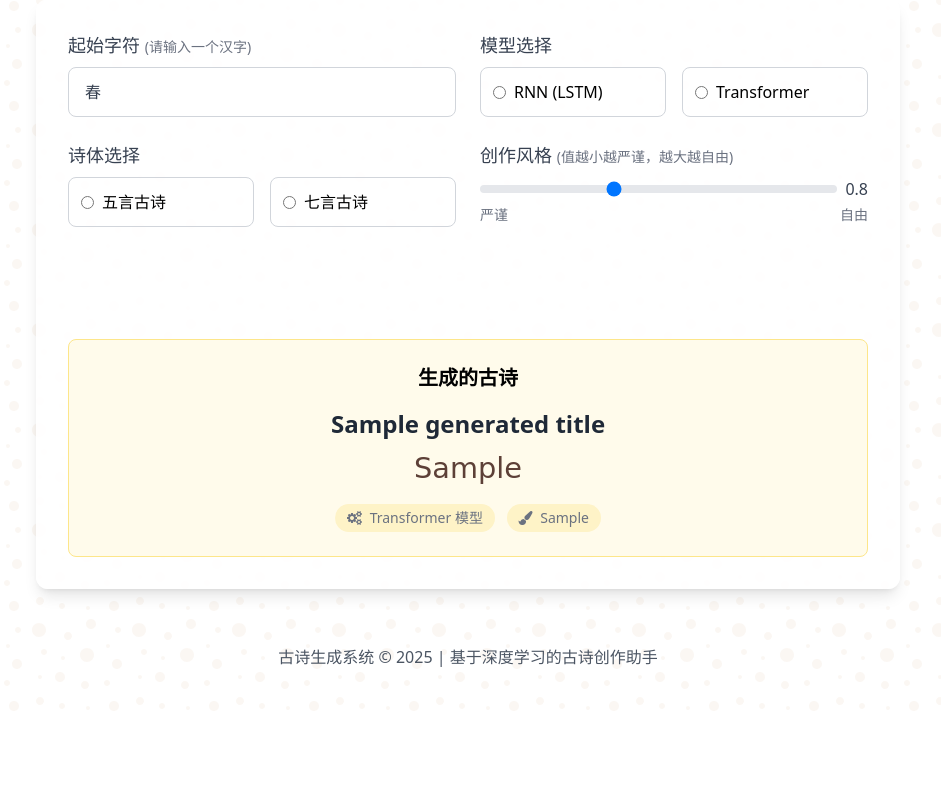
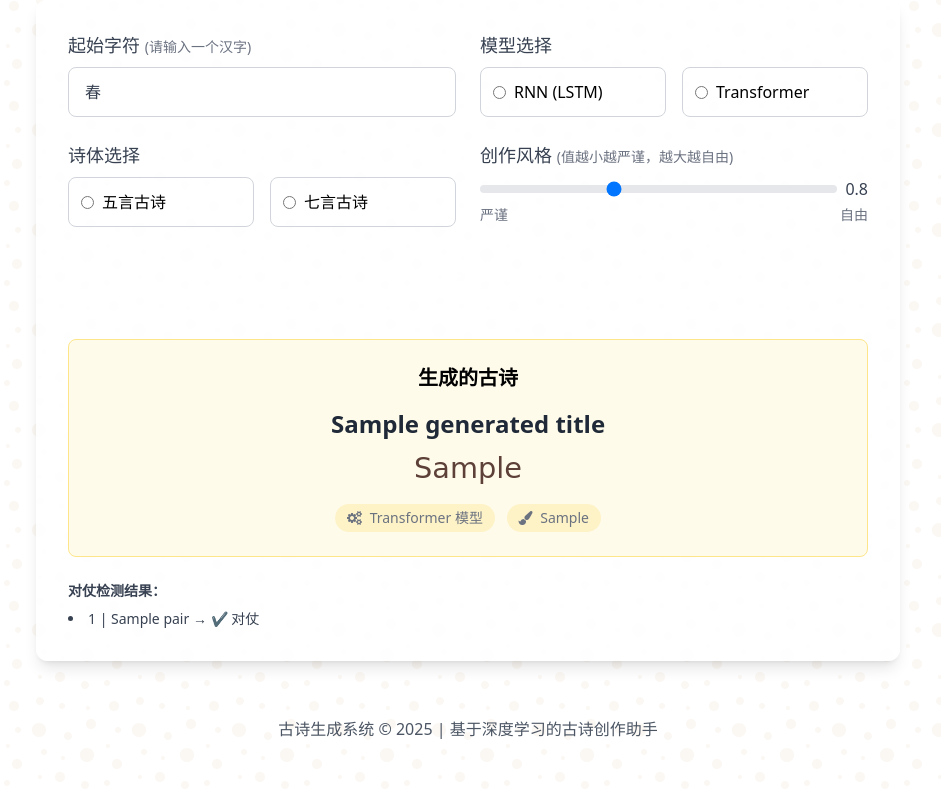
Before and after one commit to Changed-cc/deepstudy, a FastAPI app: template templates/index.html in a window 1280 px wide. Shown: the part 181-970 px from the top of the page, without its empty margins (172-1113 px from the left). Before the commit the page ends 848 px from the top, so only its background shows below. Run offline with FastAPI, Linux system fonts and the light colour scheme; the template is opened without the code that fills it: most values are stand-ins (such as "Sample title", 1, 10 or a date in 2020); parts of the project's set-up code (start-up, migrations or seed data) failed here and were passed over; some libraries are stand-ins or nearby versions; some web fonts are replaced.

Commit message:
网页中显示对仗结果

```diff
--- a/app.py
+++ b/app.py
@@ -9,6 +9,8 @@ from models.transformer_model import TransformerModel
 from utils.preprocess import load_data, build_vocab
 from utils.sampling import sample_next_token
 from utils.poem_formatter import format_poem
+from utils.check_antithesis import check_poem_antithesis
+
 
 app = FastAPI()
 
@@ -40,6 +42,7 @@ async def generate(request: Request):
     model_type = form_data.get("model_type", "rnn")
     poem_type = form_data.get("poem_type", "五言")
     temperature = float(form_data.get("temperature", 0.8))
+
 
     # 根据诗体设置最大长度
     if poem_type == '五言':
@@ -115,6 +118,9 @@ async def generate(request: Request):
 
     # 格式化输出正文
     formatted_poem = format_poem(generated_tokens, poem_type)
+    # 检测对仗
+    antithesis_result = check_poem_antithesis(formatted_poem)
+
 
     return templates.TemplateResponse("index.html", {
         "request": request,
@@ -124,5 +130,6 @@ async def generate(request: Request):
         "temperature": temperature,
         "max_length": max_length,
         "generated_poem": formatted_poem,
-        "generated_title": clean_title  # 模板中添加 {{ generated_title }} 显示标题
+        "generated_title": clean_title,  # 模板中添加 {{ generated_title }} 显示标题
+        "antithesis_result": antithesis_result
     })
--- a/templates/index.html
+++ b/templates/index.html
@@ -142,8 +142,19 @@
                 </div>
             </div>
             {% endif %}
+
+            {% if antithesis_result %}
+            <div class="mt-6 text-sm text-gray-700">
+                <h3 class="font-semibold">对仗检测结果：</h3>
+                <ul class="list-disc list-inside mt-2">
+                    {% for pair, ok in antithesis_result %}
+                        <li>{{ pair[0] }} | {{ pair[1] }} → {{ '✔ 对仗' if ok else '✘ 不对仗' }}</li>
+                    {% endfor %}
+                </ul>
+            </div>
+            {% endif %}
+
         </main>
-
         <footer class="text-center text-gray-600 py-4">
             <p>古诗生成系统 &copy; 2025 | 基于深度学习的古诗创作助手</p>
         </footer>
```
